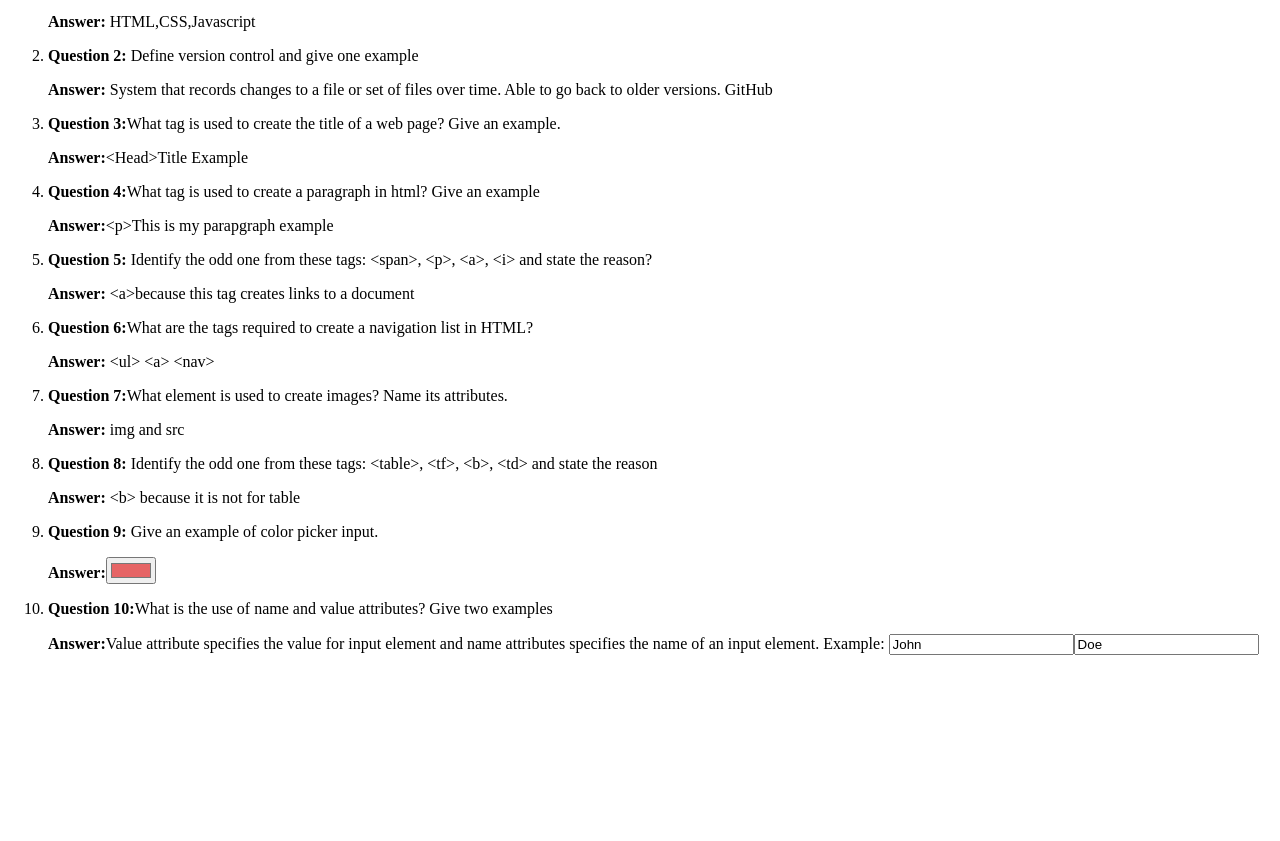
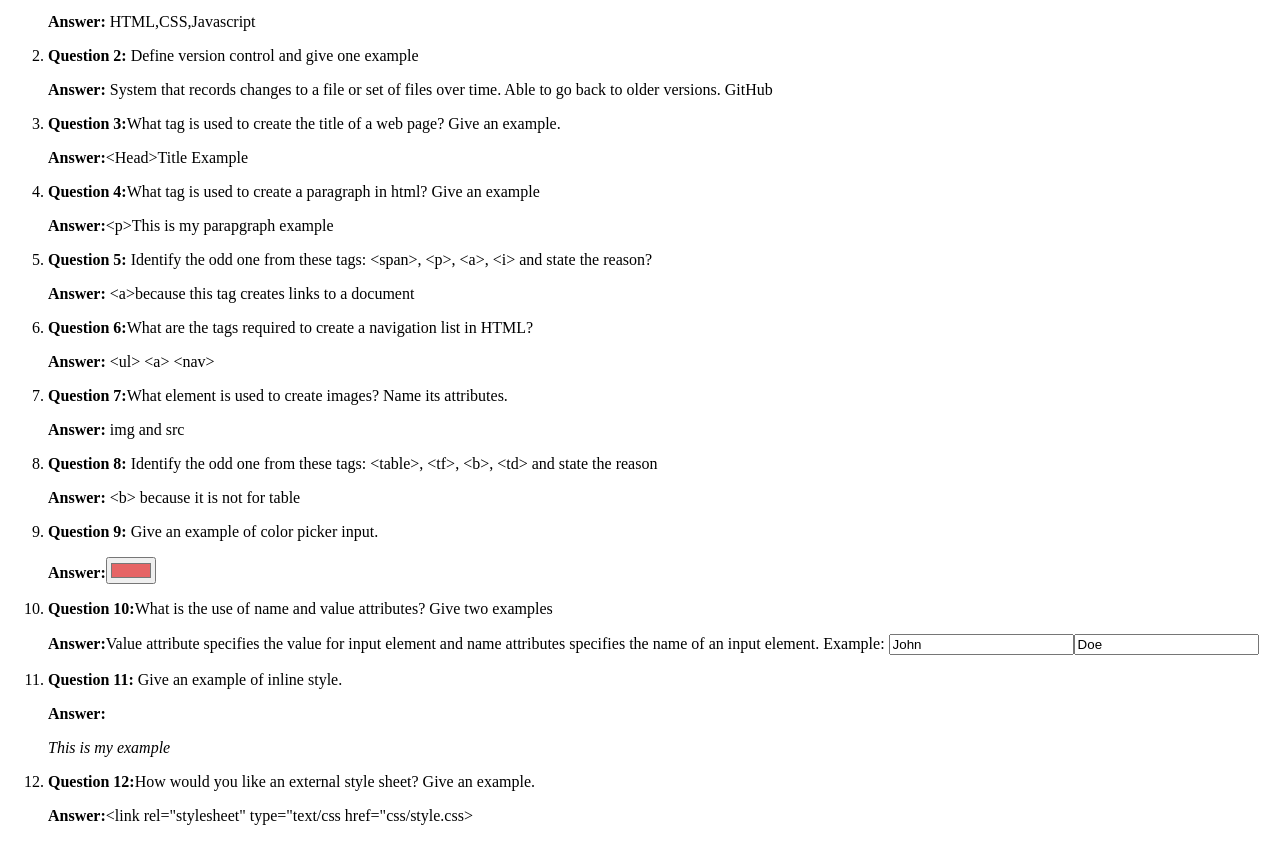
Before and after one commit to bois0079/bois0079.github.io, a plain HTML site: page lib2024/qa/index.html in a window 1280 px wide. Shown: the part 101-942 px from the top of the page. Before the commit the page ends 800 px from the top, so only its background shows below. Drawn offline with Linux system fonts and the light colour scheme.

Commit message:
Update index.html

```diff
--- a/lib2024/qa/index.html
+++ b/lib2024/qa/index.html
@@ -49,6 +49,17 @@
 		<p><strong>Question 10:</strong>What is the use of name and value attributes? Give two examples</p>
 		<p><strong>Answer:</strong>Value attribute specifies the value for input element and name attributes specifies the name of an input element. Example: <input type="text" name="fname" value="John"><input type="text" name="lname" value="Doe"</p>
 	</li>
+	<!-- Question 11 -->
+	<li>
+		<p><strong>Question 11:</strong> Give an example of inline style.</p>
+		<p><strong>Answer:</strong></p>
+		<p style="font-style:italic;"class=content>This is my example</p>
+	</li>
+	<li>
+	<!-- Question 12 -->
+		<p><strong>Question 12:</strong>How would you like an external style sheet? Give an example.</p>
+		<p><strong>Answer:</strong>&lt;link rel="stylesheet" type="text/css href="css/style.css&gt;</p>
+	</li>
 
 </ol>
 </body>
```
